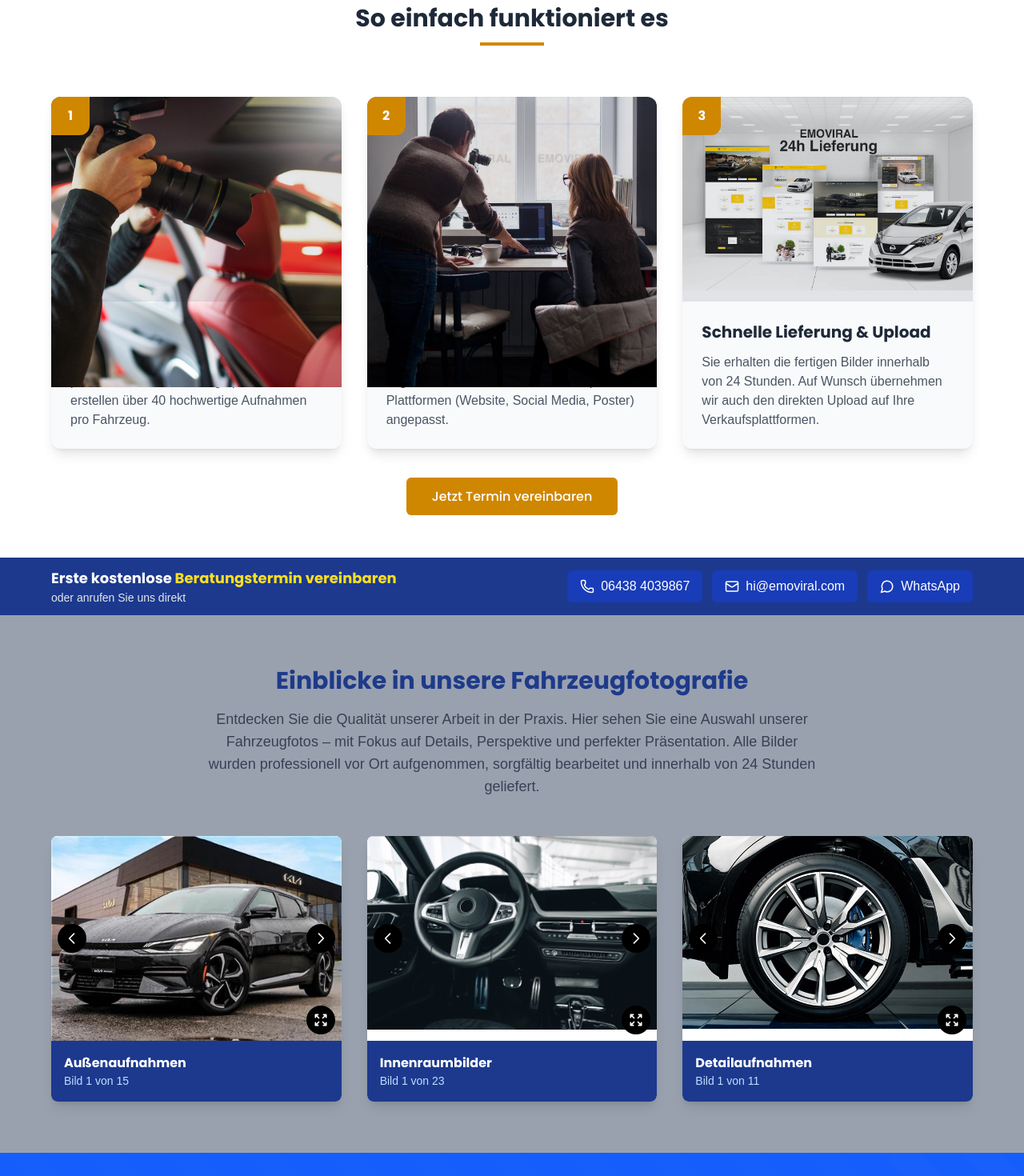
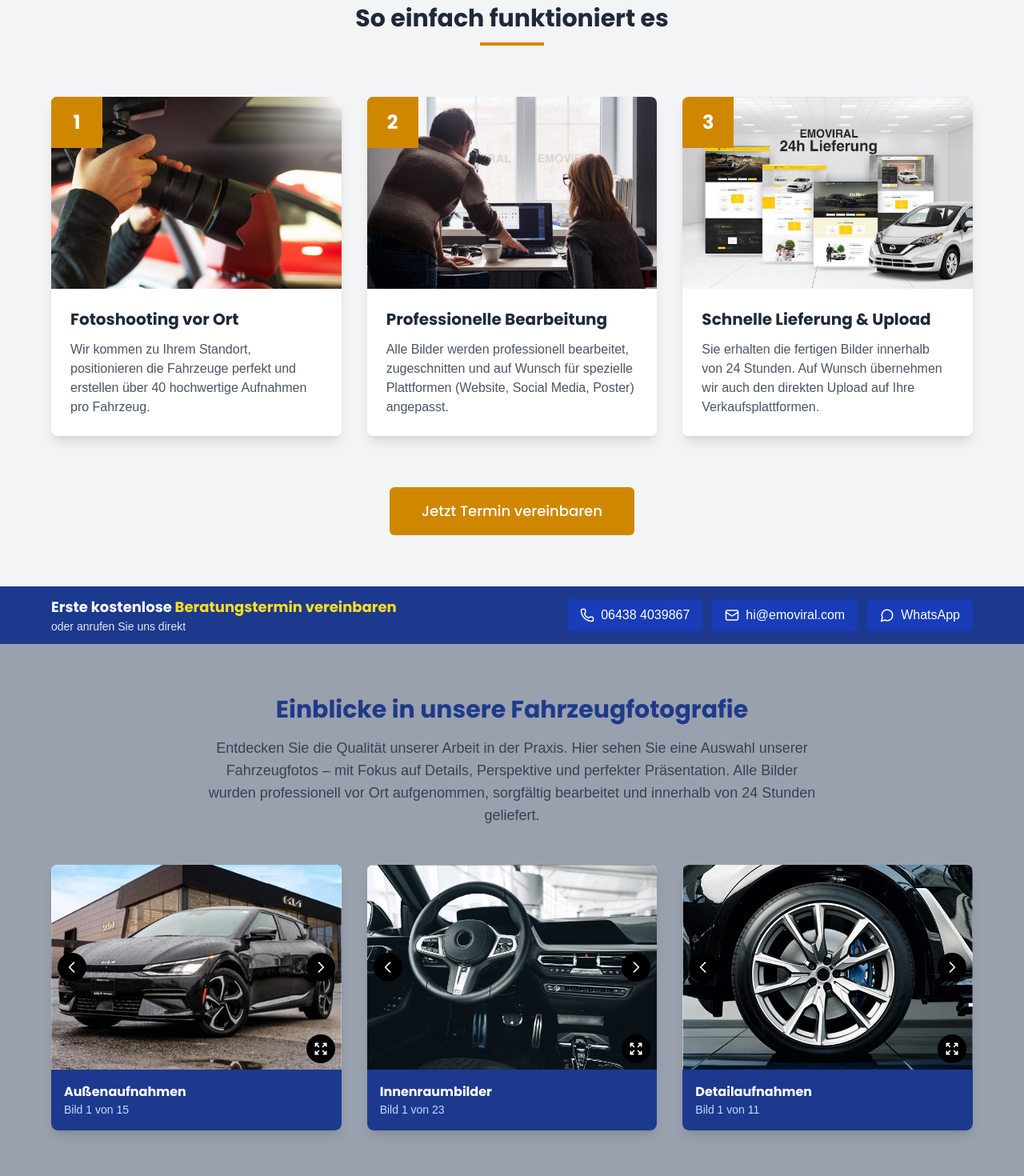
Before and after one commit to Hamyvosugh/ev, a Next.js app: page /foto in a window 1280 px wide. Shown: the part 1000-2470 px from the top of the page at 80% size. Built offline with nearby package versions, Linux system fonts and the light colour scheme; a web font is replaced by a local one.

Commit message:
solve css issues

```diff
--- a/components/foto/slider.tsx
+++ b/components/foto/slider.tsx
@@ -20,6 +20,10 @@ const ImageSlider = () => {
     slider2: 0,
     slider3: 0
   });
+
+  // Touch handling states
+  const [touchStart, setTouchStart] = useState<number>(0);
+  const [touchEnd, setTouchEnd] = useState<number>(0);
 
   // Mock image arrays - in a real application, you would replace these with actual image paths
   const sliders: SliderData = {
@@ -115,6 +119,31 @@ const ImageSlider = () => {
     openFullscreen(sliderId);
   };
 
+  // Touch event handlers
+  const handleTouchStart = (sliderId: SliderId) => (e: React.TouchEvent) => {
+    setTouchStart(e.targetTouches[0].clientX);
+  };
+
+  const handleTouchMove = (e: React.TouchEvent) => {
+    setTouchEnd(e.targetTouches[0].clientX);
+  };
+
+  const handleTouchEnd = (sliderId: SliderId) => () => {
+    const minSwipeDistance = 50; // Minimum distance required for a swipe
+
+    if (touchStart - touchEnd > minSwipeDistance) {
+      // Swipe left, go to next image
+      nextImage(sliderId);
+    } else if (touchEnd - touchStart > minSwipeDistance) {
+      // Swipe right, go to previous image
+      prevImage(sliderId);
+    }
+
+    // Reset touch positions
+    setTouchStart(0);
+    setTouchEnd(0);
+  };
+
   return (
     <div className="w-full bg-gray-400 py-16 px-4">
       <div className="max-w-6xl mx-auto">
@@ -135,18 +164,33 @@ const ImageSlider = () => {
           {(Object.keys(sliders) as SliderId[]).map((sliderId) => (
             <div key={sliderId} className="bg-white rounded-lg shadow-lg overflow-hidden">
               <div className="relative">
-                {/* Image */}
-                <div className="relative h-64 overflow-hidden">
+                {/* Image with touch support - Improved to ensure full coverage */}
+                <div
+                  className="relative h-64 overflow-hidden"
+                  onTouchStart={handleTouchStart(sliderId)}
+                  onTouchMove={handleTouchMove}
+                  onTouchEnd={handleTouchEnd(sliderId)}
+                >
+                  <div className="absolute inset-0 flex items-center justify-center bg-gray-200">
                     <img
                       src={sliders[sliderId][currentIndexes[sliderId]]}
                       alt={`${sliderTitles[sliderId]} ${currentIndexes[sliderId] + 1}`}
-                    className="w-full h-full object-cover transition-all duration-500 ease-in-out"
+                      className="min-w-full min-h-full object-cover object-center w-auto h-auto"
+                      style={{
+                        position: 'absolute',
+                        top: '50%',
+                        left: '50%',
+                        transform: 'translate(-50%, -50%)',
+                        width: '100%',
+                        height: '100%',
+                      }}
                     />
+                  </div>
 
-                  {/* Navigation arrows */}
+                  {/* Navigation arrows with improved positioning */}
                   <button
                     onClick={handlePrevClick(sliderId)}
-                    className="absolute left-2 top-1/2 transform -translate-y-1/2 bg-black bg-opacity-50 text-white p-2 rounded-full hover:bg-opacity-70 transition-all z-50"
+                    className="absolute left-2 top-1/2 transform -translate-y-1/2 bg-black bg-opacity-50 text-white p-2 rounded-full hover:bg-opacity-70 transition-all z-10"
                     aria-label="Vorheriges Bild"
                     type="button"
                   >
@@ -156,7 +200,7 @@ const ImageSlider = () => {
                   </button>
                   <button
                     onClick={handleNextClick(sliderId)}
-                    className="absolute right-2 top-1/2 transform -translate-y-1/2 bg-black bg-opacity-50 text-white p-2 rounded-full hover:bg-opacity-70 transition-all z-50"
+                    className="absolute right-2 top-1/2 transform -translate-y-1/2 bg-black bg-opacity-50 text-white p-2 rounded-full hover:bg-opacity-70 transition-all z-10"
                     aria-label="Nächstes Bild"
                     type="button"
                   >
@@ -168,7 +212,7 @@ const ImageSlider = () => {
                   {/* Fullscreen button */}
                   <button
                     onClick={handleFullscreenClick(sliderId)}
-                    className="absolute right-2 bottom-2 bg-black bg-opacity-50 text-white p-2 rounded-full hover:bg-opacity-70 transition-all"
+                    className="absolute right-2 bottom-2 bg-black bg-opacity-50 text-white p-2 rounded-full hover:bg-opacity-70 transition-all z-10"
                     aria-label="Vollbildansicht"
                     type="button"
                   >
@@ -191,14 +235,19 @@ const ImageSlider = () => {
         </div>
       </div>
 
-      {/* Fullscreen overlay */}
+      {/* Fullscreen overlay with touch support - Improved image coverage */}
       {fullscreenSlider && (
-        <div className="fixed inset-0 z-50 bg-black flex items-center justify-center">
+        <div
+          className="fixed inset-0 z-50 bg-black flex items-center justify-center"
+          onTouchStart={handleTouchStart(fullscreenSlider)}
+          onTouchMove={handleTouchMove}
+          onTouchEnd={handleTouchEnd(fullscreenSlider)}
+        >
           <div className="relative w-full h-full flex flex-col justify-center items-center">
             {/* Close button */}
             <button
               onClick={closeFullscreen}
-              className="absolute top-4 right-4 z-10 bg-black bg-opacity-50 text-white p-3 rounded-full hover:bg-opacity-70 transition-all"
+              className="absolute top-4 right-4 z-50 bg-black bg-opacity-50 text-white p-3 rounded-full hover:bg-opacity-70 transition-all"
               aria-label="Vollbildansicht schließen"
               type="button"
             >
@@ -207,15 +256,23 @@ const ImageSlider = () => {
               </svg>
             </button>
 
-            {/* Fullscreen image */}
+            {/* Fullscreen image with improved coverage */}
+            <div className="w-full h-full flex items-center justify-center">
               <img
                 src={sliders[fullscreenSlider][currentIndexes[fullscreenSlider]]}
                 alt={`${sliderTitles[fullscreenSlider]} im Vollbild`}
-              className="max-h-screen max-w-screen p-4 object-contain"
+                className="object-contain w-full h-full"
+                style={{
+                  maxWidth: '100%',
+                  maxHeight: '100%',
+                  objectFit: 'contain',
+                  padding: '1rem'
+                }}
               />
+            </div>
 
-            {/* Fullscreen navigation */}
-            <div className="absolute inset-x-0 bottom-8 flex justify-between items-center px-8">
+            {/* Fullscreen navigation with increased z-index */}
+            <div className="absolute inset-x-0 bottom-8 flex justify-between items-center px-8 z-50">
               <button
                 onClick={() => prevImage(fullscreenSlider)}
                 className="bg-black bg-opacity-50 text-white p-3 rounded-full hover:bg-opacity-70 transition-all"
@@ -232,7 +289,7 @@ const ImageSlider = () => {
               </div>
 
               <button
-                onClick={() => prevImage(fullscreenSlider)}
+                onClick={() => nextImage(fullscreenSlider)}
                 className="bg-black bg-opacity-50 text-white p-3 rounded-full hover:bg-opacity-70 transition-all"
                 aria-label="Nächstes Bild"
                 type="button"
--- a/components/foto/workflow.tsx
+++ b/components/foto/workflow.tsx
@@ -1,13 +1,10 @@
 'use client';
 import React from 'react';
-import { ChevronRight } from 'lucide-react';
-import SmoothScrollLink from '@/components/global/SmoothScrollLink'
-
-
+import SmoothScrollLink from '@/components/global/SmoothScrollLink';
 
 const WorkflowComponent = () => {
   return (
-    <div className="w-full bg-white py-16 px-4">
+    <div className="w-full bg-gray-100 py-16 px-4">
       <div className="max-w-6xl mx-auto">
         {/* Header */}
         <div className="text-center mb-16">
@@ -17,24 +14,31 @@ const WorkflowComponent = () => {
           <div className="w-20 h-1 bg-yellow-600 mx-auto"></div>
         </div>
 
-        {/* Workflow Steps */}
+        {/* Workflow Steps - Caption in front of image */}
         <div className="grid grid-cols-1 md:grid-cols-3 gap-8">
           {/* Step 1 */}
-          <div className="group relative bg-gray-50 rounded-xl shadow-lg overflow-hidden transform transition-transform duration-300 hover:scale-105 hover:shadow-xl">
-            <div className="absolute top-0 left-0 w-12 h-12 flex items-center justify-center bg-yellow-600 text-white font-bold rounded-br-xl z-10">
+          <div className="relative bg-white rounded-lg shadow-lg overflow-hidden">
+            {/* Number box */}
+            <div className="absolute top-0 left-0 w-16 h-16 flex items-center justify-center bg-yellow-600 text-white font-bold text-2xl z-20">
               1
             </div>
-            {/* Image Container */}
-            <div className="h-64 relative">
+
+            {/* Full size image in background */}
+            <div className="absolute inset-0 w-full h-full">
               <img
                 src="/images/foto/carshoot1.webp"
                 alt="Fotoshooting vor Ort"
                 className="w-full h-full object-cover"
               />
-              <div className="absolute inset-0 bg-gray-900 opacity-10 group-hover:opacity-0 transition-opacity duration-300"></div>
             </div>
-            {/* Content */}
-            <div className="p-6">
+
+            {/* Top section with image visible */}
+            <div className="w-full h-60 relative">
+              {/* Intentionally empty to show background image */}
+            </div>
+
+            {/* Content section on top of the image */}
+            <div className="relative z-10 p-6 bg-white">
               <h3 className="text-xl font-bold text-gray-800 mb-3 font-poppins">Fotoshooting vor Ort</h3>
               <p className="text-gray-600 font-poppins">
                 Wir kommen zu Ihrem Standort, positionieren die Fahrzeuge perfekt und erstellen über 40 hochwertige Aufnahmen pro Fahrzeug.
@@ -42,26 +46,29 @@ const WorkflowComponent = () => {
             </div>
           </div>
 
-          {/* Step 2 with right chevron connector */}
-          <div className="group relative bg-gray-50 rounded-xl shadow-lg overflow-hidden transform transition-transform duration-300 hover:scale-105 hover:shadow-xl">
-            <div className="absolute top-0 left-0 w-12 h-12 flex items-center justify-center bg-yellow-600 text-white font-bold rounded-br-xl z-10">
+          {/* Step 2 */}
+          <div className="relative bg-white rounded-lg shadow-lg overflow-hidden">
+            {/* Number box */}
+            <div className="absolute top-0 left-0 w-16 h-16 flex items-center justify-center bg-yellow-600 text-white font-bold text-2xl z-20">
               2
             </div>
-            {/* Connector (visible only on desktop) */}
-            <div className="hidden md:flex absolute -left-4 top-1/2 transform -translate-y-1/2">
-              <ChevronRight className="w-8 h-8 text-yellow-600" />
-            </div>
-            {/* Image Container */}
-            <div className="h-64 relative">
+
+            {/* Full size image in background */}
+            <div className="absolute inset-0 w-full h-full">
               <img
                 src="/images/foto/fotoshoot2.webp"
                 alt="Professionelle Bearbeitung"
                 className="w-full h-full object-cover"
               />
-              <div className="absolute inset-0 bg-gray-900 opacity-10 group-hover:opacity-0 transition-opacity duration-300"></div>
             </div>
-            {/* Content */}
-            <div className="p-6">
+
+            {/* Top section with image visible */}
+            <div className="w-full h-60 relative">
+              {/* Intentionally empty to show background image */}
+            </div>
+
+            {/* Content section on top of the image */}
+            <div className="relative z-10 p-6 bg-white">
               <h3 className="text-xl font-bold text-gray-800 mb-3 font-poppins">Professionelle Bearbeitung</h3>
               <p className="text-gray-600 font-poppins">
                 Alle Bilder werden professionell bearbeitet, zugeschnitten und auf Wunsch für spezielle Plattformen (Website, Social Media, Poster) angepasst.
@@ -69,26 +76,29 @@ const WorkflowComponent = () => {
             </div>
           </div>
 
-          {/* Step 3 with right chevron connector */}
-          <div className="group relative bg-gray-50 rounded-xl shadow-lg overflow-hidden transform transition-transform duration-300 hover:scale-105 hover:shadow-xl">
-            <div className="absolute top-0 left-0 w-12 h-12 flex items-center justify-center bg-yellow-600 text-white font-bold rounded-br-xl z-10">
+          {/* Step 3 */}
+          <div className="relative bg-white rounded-lg shadow-lg overflow-hidden">
+            {/* Number box */}
+            <div className="absolute top-0 left-0 w-16 h-16 flex items-center justify-center bg-yellow-600 text-white font-bold text-2xl z-20">
               3
             </div>
-            {/* Connector (visible only on desktop) */}
-            <div className="hidden md:flex absolute -left-4 top-1/2 transform -translate-y-1/2">
-              <ChevronRight className="w-8 h-8 text-yellow-600" />
-            </div>
-            {/* Image Container */}
-            <div className="h-64 relative">
+
+            {/* Full size image in background */}
+            <div className="absolute inset-0 w-full h-full">
               <img
                 src="/images/foto/fotoshoot3.webp"
                 alt="Schnelle Lieferung & Upload"
                 className="w-full h-full object-cover"
               />
-              <div className="absolute inset-0 bg-gray-900 opacity-10 group-hover:opacity-0 transition-opacity duration-300"></div>
             </div>
-            {/* Content */}
-            <div className="p-6">
+
+            {/* Top section with image visible */}
+            <div className="w-full h-60 relative">
+              {/* Intentionally empty to show background image */}
+            </div>
+
+            {/* Content section on top of the image */}
+            <div className="relative z-10 p-6 bg-white">
               <h3 className="text-xl font-bold text-gray-800 mb-3 font-poppins">Schnelle Lieferung & Upload</h3>
               <p className="text-gray-600 font-poppins">
                 Sie erhalten die fertigen Bilder innerhalb von 24 Stunden. Auf Wunsch übernehmen wir auch den direkten Upload auf Ihre Verkaufsplattformen.
@@ -98,8 +108,11 @@ const WorkflowComponent = () => {
         </div>
 
         {/* Call to Action */}
-        <div className="mt-12 text-center">
-        <SmoothScrollLink href="#contact-form" className="px-8 py-3 bg-yellow-600 hover:bg-yellow-700 text-white font-medium rounded-md transition duration-300 font-poppins">
+        <div className="mt-16 text-center">
+          <SmoothScrollLink
+            href="#contact-form"
+            className="inline-block px-10 py-4 bg-yellow-600 hover:bg-yellow-700 text-white font-medium rounded-md transition duration-300 font-poppins text-lg p-4"
+          >
             Jetzt Termin vereinbaren
           </SmoothScrollLink>
         </div>
--- a/components/home/hero2.tsx
+++ b/components/home/hero2.tsx
@@ -19,7 +19,7 @@ const HeroSection2 = () => {
       </div>
 
       {/* Main content container */}
-      <div className="relative z-10 max-w-7xl mx-auto px-8 h-full flex items-center mt-16 md:mt-4">
+      <div className="relative z-10 max-w-7xl mx-auto px-8 h-full flex items-center">
       <div className="grid grid-cols-1 lg:grid-cols-2 gap-12 w-full ">
           <div className={`flex flex-col justify-center transition-all duration-1000 transform ${
             isVisible ? 'translate-y-0 opacity-100' : 'translate-y-20 opacity-0'
--- a/components/social/socialmedia.tsx
+++ b/components/social/socialmedia.tsx
@@ -1,8 +1,8 @@
 'use client';
-import React, { useState, useEffect } from 'react';
+import React, { useState, useEffect, useRef } from 'react';
 import { ChevronLeft, ChevronRight } from 'lucide-react';
 
-// Typdefinitionen für die Props
+// Type definitions for props
 interface SlideData {
   id: number;
   title: string;
@@ -18,8 +18,11 @@ interface SliderProps {
 const ModernSlider = ({ slides, autoplaySpeed = 5000 }: SliderProps) => {
   const [currentSlide, setCurrentSlide] = useState(0);
   const [isAutoplay, setIsAutoplay] = useState(true);
+  const [touchStart, setTouchStart] = useState(0);
+  const [touchEnd, setTouchEnd] = useState(0);
+  const sliderRef = useRef<HTMLDivElement>(null);
 
-  // Automatisches Wechseln der Slides
+  // Automatic slide transition
   useEffect(() => {
     let interval: NodeJS.Timeout;
 
@@ -32,37 +35,65 @@ const ModernSlider = ({ slides, autoplaySpeed = 5000 }: SliderProps) => {
     return () => clearInterval(interval);
   }, [isAutoplay, slides.length, autoplaySpeed]);
 
-  // Navigation-Handler
+  // Navigation handlers
   const goToNextSlide = () => {
     setCurrentSlide((prev) => (prev === slides.length - 1 ? 0 : prev + 1));
-    setIsAutoplay(false); // Autoplay pausieren, wenn Benutzer manuell navigiert
+    setIsAutoplay(false);
   };
 
   const goToPrevSlide = () => {
     setCurrentSlide((prev) => (prev === 0 ? slides.length - 1 : prev - 1));
-    setIsAutoplay(false); // Autoplay pausieren, wenn Benutzer manuell navigiert
+    setIsAutoplay(false);
   };
 
   const goToSlide = (index: number) => {
     setCurrentSlide(index);
-    setIsAutoplay(false); // Autoplay pausieren, wenn Benutzer manuell navigiert
+    setIsAutoplay(false);
   };
 
-  // Reaktiviere Autoplay nach einer Weile
+  // Touch event handlers
+  const handleTouchStart = (e: React.TouchEvent) => {
+    setTouchStart(e.targetTouches[0].clientX);
+    setIsAutoplay(false);
+  };
+
+  const handleTouchMove = (e: React.TouchEvent) => {
+    setTouchEnd(e.targetTouches[0].clientX);
+  };
+
+  const handleTouchEnd = () => {
+    if (touchStart - touchEnd > 50) {
+      // Swipe left
+      goToNextSlide();
+    }
+
+    if (touchStart - touchEnd < -50) {
+      // Swipe right
+      goToPrevSlide();
+    }
+  };
+
+  // Resume autoplay after inactivity
   useEffect(() => {
     if (!isAutoplay) {
       const timeout = setTimeout(() => {
         setIsAutoplay(true);
-      }, 10000); // Nach 10 Sekunden ohne Interaktion Autoplay fortsetzen
+      }, 10000);
 
       return () => clearTimeout(timeout);
     }
   }, [isAutoplay, currentSlide]);
 
   return (
-    <div className="relative w-full h-full overflow-hidden bg-gray-50 rounded-md">
-      {/* Slider Container */}
-      <div className="relative w-full h-full">
+    <div className="relative w-full h-full overflow-hidden bg-white rounded-md flex flex-col">
+      {/* Slider Container with touch events */}
+      <div
+        ref={sliderRef}
+        className="relative w-full flex-grow"
+        onTouchStart={handleTouchStart}
+        onTouchMove={handleTouchMove}
+        onTouchEnd={handleTouchEnd}
+      >
         {slides.map((slide, index) => (
           <div
             key={slide.id}
@@ -70,31 +101,20 @@ const ModernSlider = ({ slides, autoplaySpeed = 5000 }: SliderProps) => {
               index === currentSlide ? 'opacity-100 z-10' : 'opacity-0 z-0'
             }`}
           >
-            {/* Titel oben (außerhalb des Bildes) */}
-            <div className="w-full px-6 py-4 bg-white">
-              <h2 className="text-2xl font-bold text-gray-800 font-poppins">{slide.title}</h2>
-            </div>
-
-            {/* Bild */}
-            <div className="relative w-full" style={{ height: 'calc(105% - 125px)' }}>
+            {/* Image - Made larger and full size on mobile */}
+            <div className="relative w-full h-full">
               <div
                 className="w-full h-full bg-cover bg-center"
                 style={{
                   backgroundImage: `url(${slide.image || '/images/social/insta.webp'})`,
-                  aspectRatio: "10/7"
+                  aspectRatio: "1/1", // More square aspect ratio for mobile
                 }}
               />
-
-              {/* Beschreibung am unteren Rand des Bildes */}
-              <div className="absolute bottom-0 left-0 right-0 p-4 bg-gradient-to-t from-blue-900/100 to-transparent">
-                <p className="text-white text-sm font-poppins">{slide.description}</p>
-              </div>
             </div>
           </div>
         ))}
-      </div>
 
-      {/* Navigation Pfeile */}
+        {/* Navigation Arrows */}
         <button
           onClick={goToPrevSlide}
           className="absolute left-2 top-1/2 transform -translate-y-1/2 z-20 bg-white/90 hover:bg-white text-gray-800 p-2 rounded-full shadow-lg transition-all duration-300 focus:outline-none focus:ring-2 focus:ring-blue-900"
@@ -110,9 +130,20 @@ const ModernSlider = ({ slides, autoplaySpeed = 5000 }: SliderProps) => {
         >
           <ChevronRight size={24} />
         </button>
+      </div>
 
-      {/* Untere Navigation */}
-      <div className="absolute bottom-4 left-0 right-0 z-20 flex justify-center space-x-2">
+      {/* Text content below the image - moved out of the image */}
+      <div className="w-full px-4 py-3 bg-white">
+        <h2 className="text-xl md:text-2xl font-bold text-gray-800 font-poppins mb-2">
+          {slides[currentSlide].title}
+        </h2>
+        <p className="text-sm text-gray-700 font-poppins">
+          {slides[currentSlide].description}
+        </p>
+      </div>
+
+      {/* Bottom Navigation */}
+      <div className="w-full bg-white px-4 py-3 flex justify-center space-x-2">
         {slides.map((_, index) => (
           <button
             key={index}
@@ -130,7 +161,7 @@ const ModernSlider = ({ slides, autoplaySpeed = 5000 }: SliderProps) => {
   );
 };
 
-// Beispieldaten
+// Demo data
 const demoSlides: SlideData[] = [
   {
     id: 1,
@@ -164,11 +195,11 @@ const demoSlides: SlideData[] = [
   }
 ];
 
-// Demo-Komponente
+// Demo Component
 const SliderDemo = () => {
   return (
-    <div className="w-full bg-blue-900 p-8 relative overflow-hidden">
-      {/* Dekorative Linien im Hintergrund */}
+    <div className="w-full bg-blue-900 p-4 md:p-8 relative overflow-hidden">
+      {/* Decorative background elements */}
       <div className="absolute inset-0 overflow-hidden opacity-10">
         <div className="absolute top-0 left-0 w-full h-2 bg-yellow-400"></div>
         <div className="absolute top-0 left-0 h-full w-2 bg-yellow-400"></div>
@@ -185,8 +216,11 @@ const SliderDemo = () => {
       </div>
 
       <div className="flex justify-center items-center w-full relative z-10">
-        <div className="w-full max-w-4xl bg-white shadow-md rounded-lg overflow-hidden" style={{ aspectRatio: "10/7" }}>
+        <div className="w-full max-w-4xl bg-white shadow-md rounded-lg overflow-hidden">
+          {/* Using different aspect ratio for mobile */}
+          <div className="w-full md:h-auto" style={{ aspectRatio: "1/1.2", maxHeight: "90vh" }}>
             <ModernSlider slides={demoSlides} />
+          </div>
         </div>
       </div>
     </div>
--- a/components/web/service.tsx
+++ b/components/web/service.tsx
@@ -13,7 +13,7 @@ const ServicesIntroduction = () => {
     },
     {
       icon: <Search className="w-5 h-5" />,
-      title: "Suchmaschinenoptimierung (SEO)",
+      title: "Suchmaschinen- optimierung (SEO)",
       description: "Bessere Sichtbarkeit bei Google"
     },
     {
```
Also changed, not shown: components/home/fotoopener.tsx (+22 -16 lines). Lines whose indentation alone changed are shown as unchanged.
